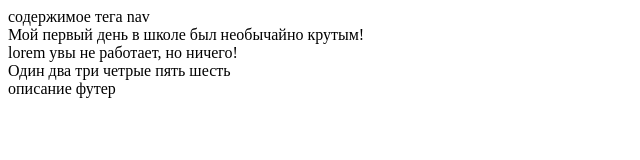
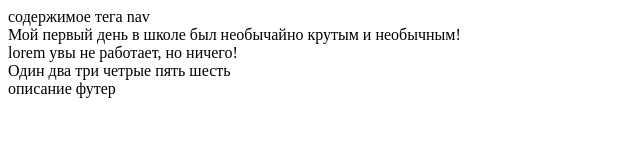
Before and after one commit to CartoshkaSirop/html-lessons, a plain HTML site: page html-tags1/html-tags1/index.html in a window 1280 px wide. Shown: the full height of the page, 0-640 px from the left. Drawn offline with Linux system fonts and the light colour scheme.

Commit message:
html-lesson

```diff
--- a/html-tags1/html-tags1/index.html
+++ b/html-tags1/html-tags1/index.html
@@ -11,7 +11,7 @@
        </nav>
    </header>
    <div>
-       Мой первый день в школе был необычайно крутым!
+       Мой первый день в школе был необычайно крутым и необычным!
    </div>
    <div>
        lorem увы не работает, но ничего!
```
